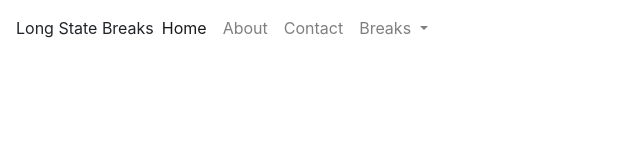
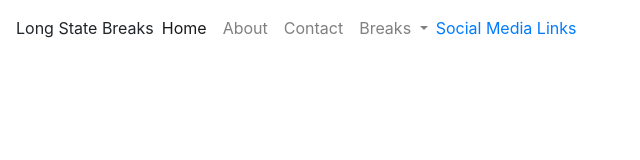
Before and after one commit to JS-goose/long-state-breaks, a website: page index.html in a window 1280 px wide. Shown: the whole page, without its empty margins (0-640 px from the left). Drawn offline with nearby package versions, Linux system fonts and the light colour scheme.

Commit message:
wire framing social media links

```diff
--- a/index.html
+++ b/index.html
@@ -23,15 +23,17 @@
             <p class="browsehappy">You are using an <strong>outdated</strong> browser. Please <a href="#">upgrade your browser</a> to improve your experience.</p>
         <![endif]-->
     <!-- Bootstrap JS -->
-        <nav class="navbar navbar-expand-lg navbar-light navbar_bg<!--bg-dark-->"
-            <a class="navbar-brand" href="#">Long State Breaks</a>
-            <button class="navbar-toggler" type="button" data-toggle="collapse" data-target="#navbarNavDropdown" aria-controls="navbarNavDropdown" aria-expanded="false" aria-label="Toggle navigation">
+    <nav class="navbar navbar-expand-lg navbar-light navbar_bg<!--bg-dark-->" <a class="navbar-brand" href="#">Long State Breaks</a>
+        <button class="navbar-toggler" type="button" data-toggle="collapse" data-target="#navbarNavDropdown" aria-controls="navbarNavDropdown"
+            aria-expanded="false" aria-label="Toggle navigation">
             <span class="navbar-toggler-icon"></span>
         </button>
         <div class="collapse navbar-collapse" id="navbarNavDropdown">
             <ul class="navbar-nav">
                 <li class="nav-item active">
-                  <a class="nav-link" href="#">Home <span class="sr-only">(current)</span></a>
+                    <a class="nav-link" href="#">Home
+                        <span class="sr-only">(current)</span>
+                    </a>
                 </li>
                 <li class="nav-item">
                     <a class="nav-link" href="#">About</a>
@@ -50,6 +52,10 @@
                     </div>
                 </li>
             </ul>
+                    <div>
+                        <a href="#">Social Media Links</a>
+                    </div>
+            <!-- <div class="navbar navbar-expand-lg navbar-light navbar_bg">Social Media Links - Facebook - YouTube - Twitter</div> -->
         </div>
     </nav>
     <script src="https://code.jquery.com/jquery-3.2.1.slim.min.js" integrity="sha384-KJ3o2DKtIkvYIK3UENzmM7KCkRr/rE9/Qpg6aAZGJwFDMVNA/GpGFF93hXpG5KkN"
```
Lines whose indentation alone changed are shown as unchanged.
